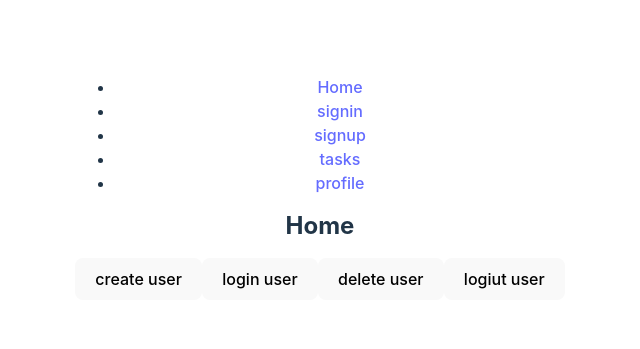
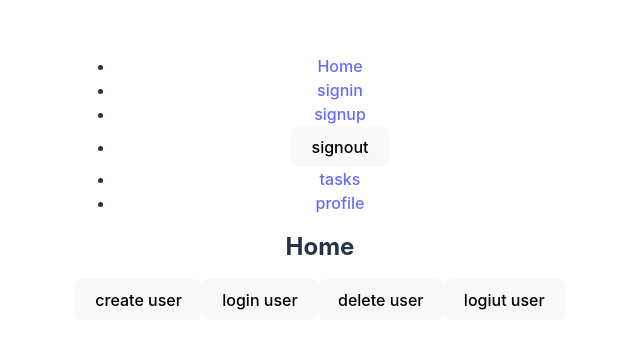
Before and after one commit to cptShell/task-app-client, a React (Vite) app: page / in a window 1280 px wide. Shown: the part 221-570 px from the top of the page, without its empty margins (320-960 px from the left). Built offline with nearby package versions, Linux system fonts and the light colour scheme.

Commit message:
feat: add redirecting to home page

```diff
--- a/src/App.tsx
+++ b/src/App.tsx
@@ -1,4 +1,4 @@
-import { Routes, Route } from 'react-router-dom';
+import { Routes, Route, Navigate } from 'react-router-dom';
 import {
   SignIn,
   SignUp,
@@ -30,9 +30,10 @@ function App() {
 
   return (
     <div>
-      <Header />
+      <Header user={user} />
       <div>
         <Routes>
+          <Route path="/" element={<Home />} />
           <Route path="/signup" element={<SignUp />} />
           <Route path="/signin" element={<SignIn />} />
           {user && (
@@ -41,7 +42,7 @@ function App() {
               <Route path="/profile" element={<Profile user={user} />} />
             </Route>
           )}
-          <Route path="*" element={<Home />} />
+          <Route path="*" element={<Navigate to="/" />} />
         </Routes>
       </div>
     </div>
--- a/src/components/header/Header.tsx
+++ b/src/components/header/Header.tsx
@@ -1,9 +1,19 @@
 import { FC } from 'react';
 import { Link } from 'react-router-dom';
-import { useAppSelector } from '../../hooks/hooks';
+import { User } from '../../common/types/types';
+import { useAppDispatch } from '../../hooks/use-app-dispatch';
+import { user as userActions } from '../../store/actions';
 
-export const Header: FC = () => {
-  const user = useAppSelector((state) => state.user.user);
+type Props = {
+  user: User | null;
+};
+
+export const Header: FC<Props> = ({ user }) => {
+  const dispatch = useAppDispatch();
+
+  const handleSignOut = async () => {
+    await dispatch(userActions.signOut());
+  };
 
   return (
     <div>
@@ -17,6 +27,9 @@ export const Header: FC = () => {
           </li>
           <li>
             <Link to="/signup">signup</Link>
+          </li>
+          <li>
+            <button onClick={handleSignOut}>signout</button>
           </li>
           <li>
             <Link to="/tasks">tasks</Link>
--- a/src/components/private-route/private-route.tsx
+++ b/src/components/private-route/private-route.tsx
@@ -7,8 +7,9 @@ export const PrivateRoute: FC = () => {
   const { user } = useAppSelector((state) => ({
     user: state.user.user,
   }));
-
+  console.log('123123');
   if (!user) {
+    console.log('redirect to main page!');
     return <Navigate to={AppRoute.HOME} />;
   }
 
```
